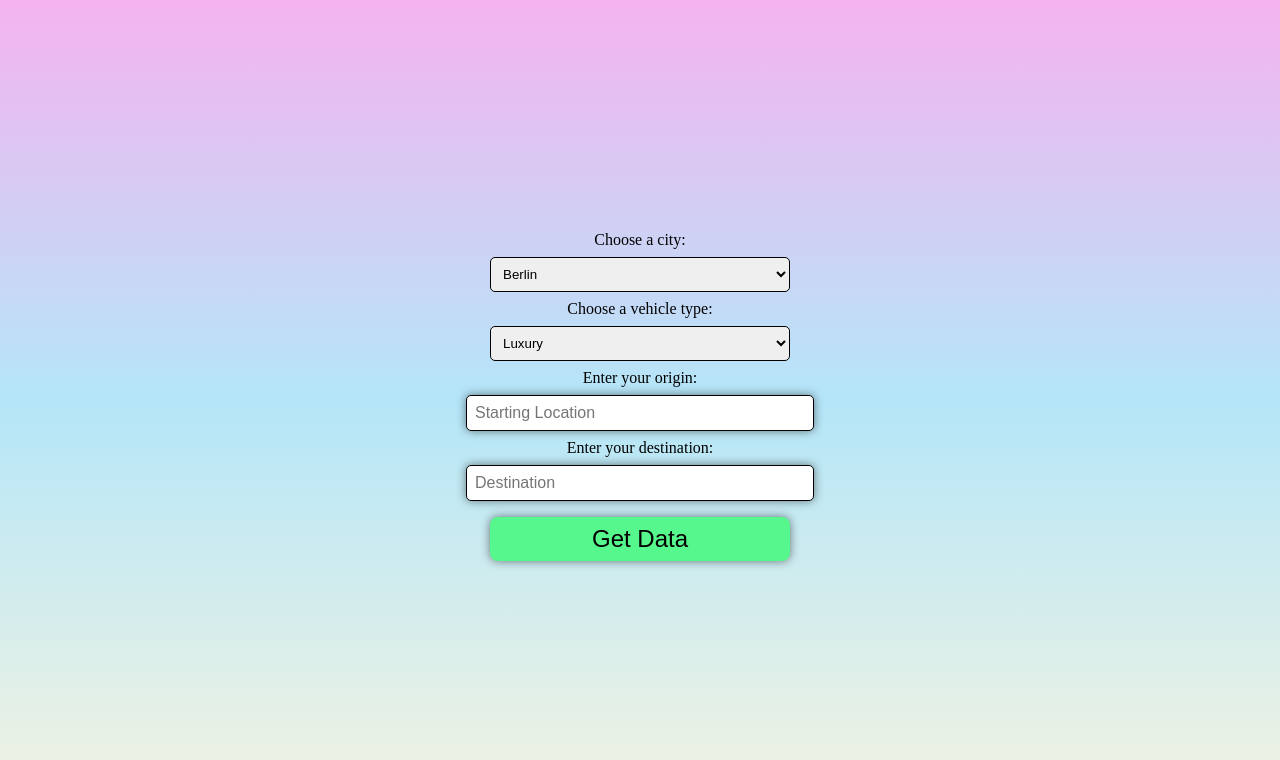
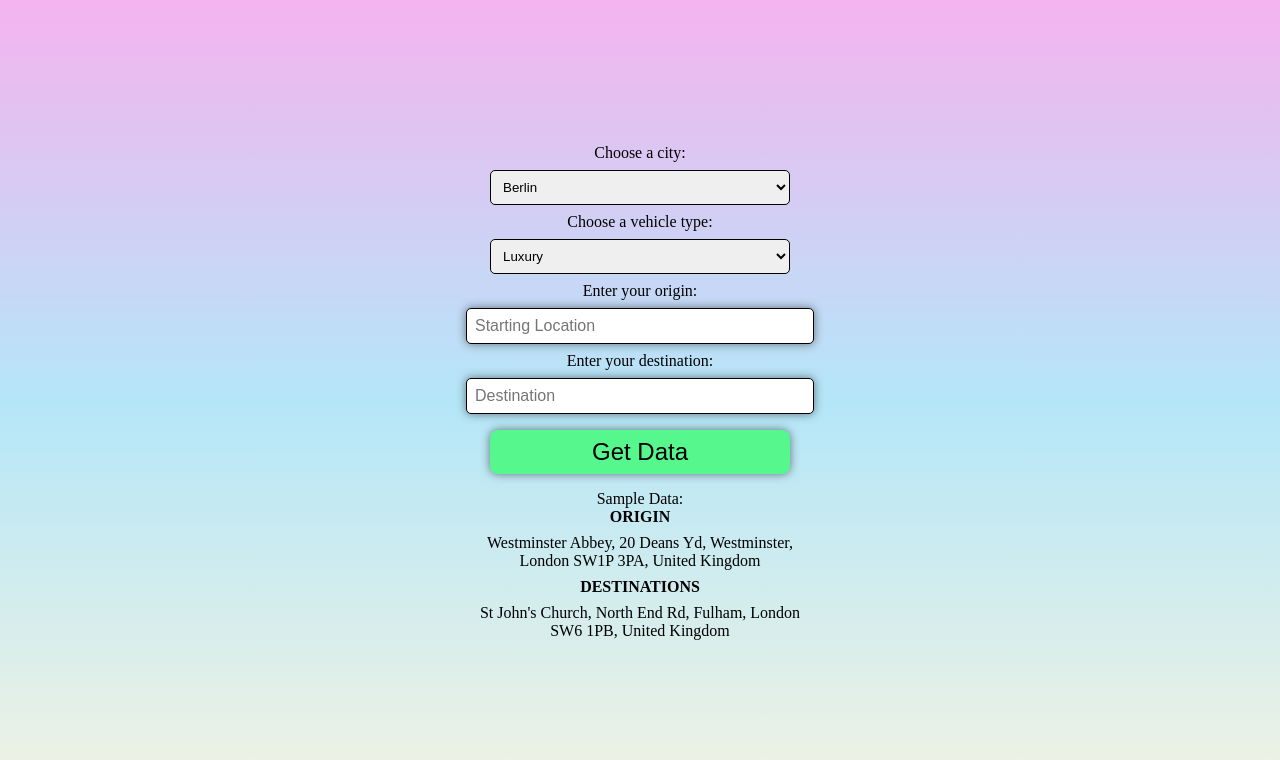
Before and after one commit to shreyanshmalvya/CabServiceAPi, a React (Create React App) app in the folder client/: page / in a window 1280 px wide. Shown: the top 760 px of the page. Built offline with nearby package versions, Linux system fonts and the light colour scheme.

Commit message:
added sample data

```diff
--- a/client/src/App.css
+++ b/client/src/App.css
@@ -79,6 +79,24 @@
   padding: 0.5rem;
   margin: 0.5rem;
 }
+.appWrapper .sampleData {
+  display: flex;
+  margin: 0.5rem;
+  flex-direction: column;
+  align-items: center;
+  justify-content: center;
+  width: 350px;
+  font-family: cursive;
+  color: rgb(0, 0, 0);
+  font-size: 1rem;
+  margin-bottom: 0.5rem;
+}
+.appWrapper .sampleData span {
+  align-items: center;
+  justify-content: center;
+  text-align: -webkit-center;
+  margin: 0.5rem;
+}
 
 body {
   margin: 0;
--- a/client/src/App.js
+++ b/client/src/App.js
@@ -18,16 +18,16 @@ function App() {
     const response = await axios({
       method: 'POST',
       url: `https://git.heroku.com/cabservice-v1.git/ride/${city}/${vehicleType}`,
-      headers: {"Content-Type": "application/json" },
+      headers: { "Content-Type": "application/json" },
       data: {
         origins: origins,
         destinations: destinations
       }
     });
     const result = response.data;
-    if(result.message){
+    if (result.message) {
       alert("Email needed");
-    }else{
+    } else {
       alert("Ride found, Email not needed");
     }
   }
@@ -64,6 +64,11 @@ function App() {
           <input type='text' placeholder='Destination' onChange={(e) => setDestinations(e.target.value)} />
         </div>
         <button className='submitBtn' type='submit' onClick={(e) => getData(e)}>Get Data</button>
+        <div className='sampleData'>
+          Sample Data: <br />
+          <b>ORIGIN</b> <span>Westminster Abbey, 20 Deans Yd, Westminster, London SW1P 3PA, United Kingdom</span>
+          <b>DESTINATIONS</b> <span>St John's Church, North End Rd, Fulham, London SW6 1PB, United Kingdom</span>
+        </div>
       </div>
     </div>
   );
--- a/client/src/app.scss
+++ b/client/src/app.scss
@@ -96,9 +96,27 @@
         padding: 0.5rem;
         margin: 0.5rem;
     }
+    .sampleData {
+        display: flex;
+        margin: 0.5rem;
+        flex-direction: column;
+        align-items: center;
+        justify-content: center;
+        width: 350px;
+        font-family: cursive;
+        color: rgb(0, 0, 0);
+        font-size: 1rem;
+        margin-bottom: 0.5rem;
+        span{
+            align-items: center;
+            justify-content: center;
+            text-align: -webkit-center;
+            margin: 0.5rem;
+        }
+    }
 }
 
-body{
+body {
     margin: 0;
     padding: 0;
 }
```
Also changed, not shown: 1 other file (tests, documents, lock files or other folders).
